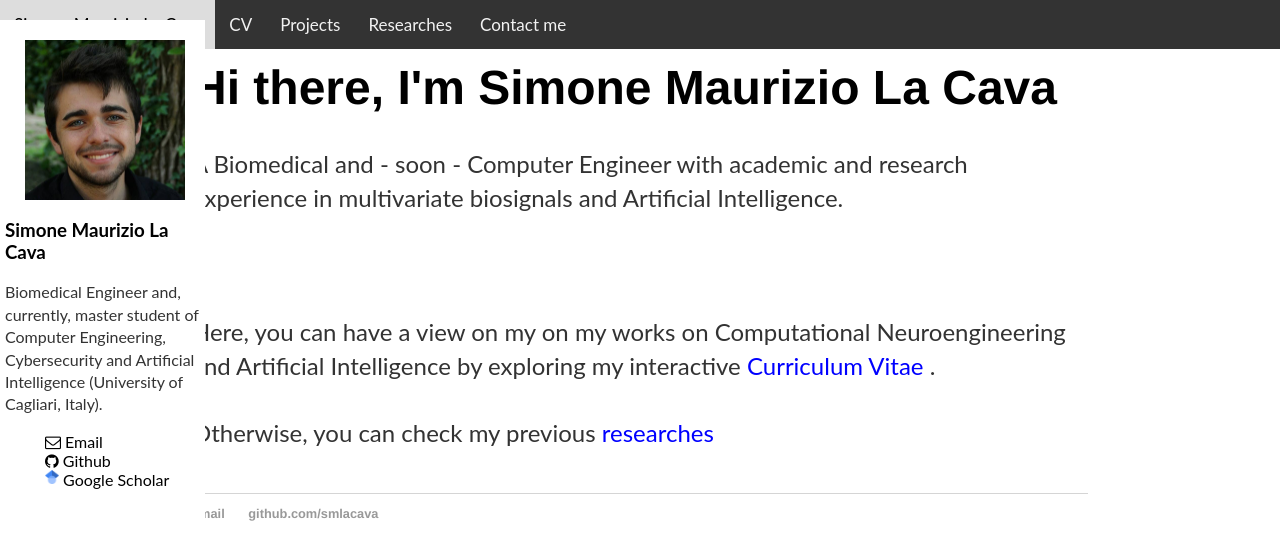
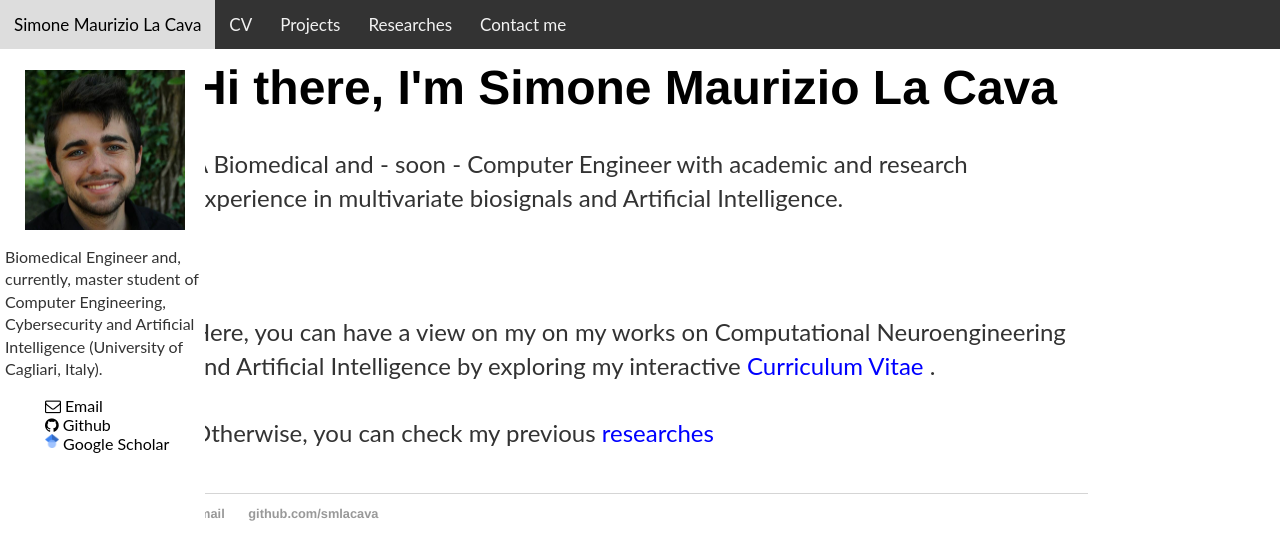
Before and after one commit to smlacava/smlacava.github.io, a Jekyll site: the page built from index.html, in a window 1280 px wide. Shown: the top 560 px of the page. Built offline with Jekyll 4.4.1, drawn with Linux system fonts in a browser that asks for light colours.

Commit message:
Update default.html

```diff
--- a/_layouts/default.html
+++ b/_layouts/default.html
@@ -31,7 +31,7 @@
   			width: 200px;
   			position: fixed;
   			z-index: 1;
-  			top: 20px;
+  			top: 50px;
   			left: 0;
   			background-color: #ffffff;
   			overflow-x: hidden;
@@ -98,7 +98,6 @@
 					<img src="https://smlacava.github.io/images/SMLC_profile.jpg" class="center" alt="Simone Maurizio La Cava" align="middle" width="200" height="160">
 				</div>
 				<div class="author__content">
-					<h3 class="author__name">Simone Maurizio La Cava</h3>
 					<p class="author__bio" style="font-size:16px" left="5">Biomedical Engineer and, currently, master student of Computer Engineering, Cybersecurity and Artificial Intelligence (University of Cagliari, Italy).</p></div>
 				<ul class="author__urls social-icons">
 					<link rel="stylesheet" href="https://cdnjs.cloudflare.com/ajax/libs/font-awesome/4.7.0/css/font-awesome.min.css">
```
